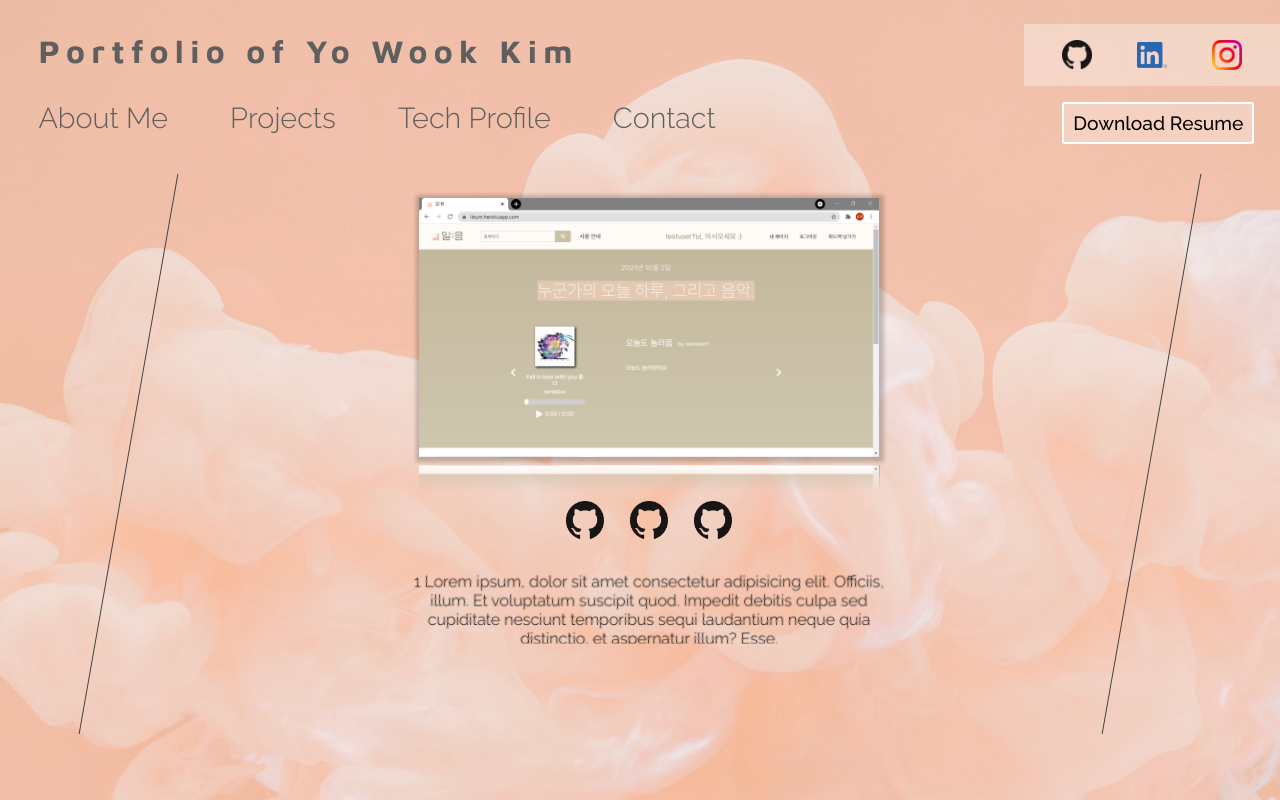
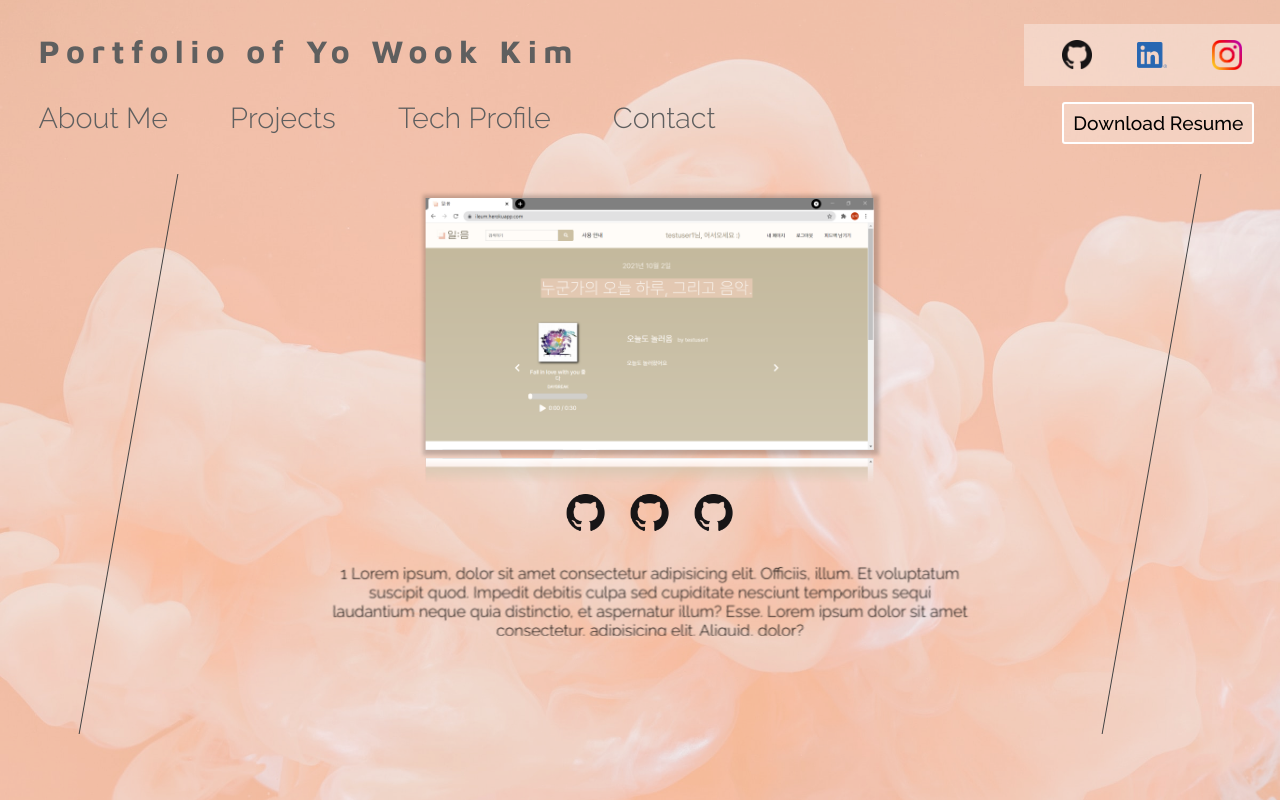
Before and after one commit to uk960214/PortfolioOfYoWook, a React (Create React App) app: page / in a window 1280 px wide. Built offline with nearby package versions, Linux system fonts and the light colour scheme.

Commit message:
Content description width change

```diff
--- a/src/Containers/MainContent/MainContent.elements.js
+++ b/src/Containers/MainContent/MainContent.elements.js
@@ -15,14 +15,14 @@ export const Container = styled.div`
 
 export const ContentWrapper = styled.div`
   transform: skew(10deg);
-  left: 20vw;
-  width: 40vw;
+  left: 15vw;
+  width: 50vw;
   position: absolute;
 `;
 
 export const ContentImage = styled.img`
-  width: 90%;
-  margin: 3vh 5% 5vh 5%;
+  width: 70%;
+  margin: 3vh 15% 5vh 15%;
   box-shadow: 1px 1px 4px 4px #00000033;
   -webkit-box-reflect: below 1vh
     linear-gradient(to bottom, transparent 90%, black);
--- a/src/Containers/MainContent/MainContent.js
+++ b/src/Containers/MainContent/MainContent.js
@@ -29,7 +29,8 @@ const MainContent = ({ width, closeOpen, index }) => {
           {index} Lorem ipsum, dolor sit amet consectetur adipisicing elit.
           Officiis, illum. Et voluptatum suscipit quod. Impedit debitis culpa
           sed cupiditate nesciunt temporibus sequi laudantium neque quia
-          distinctio, et aspernatur illum? Esse.
+          distinctio, et aspernatur illum? Esse. Lorem ipsum dolor sit amet
+          consectetur, adipisicing elit. Aliquid, dolor?
         </ContentDesc>
       </ContentWrapper>
     </Container>
```
